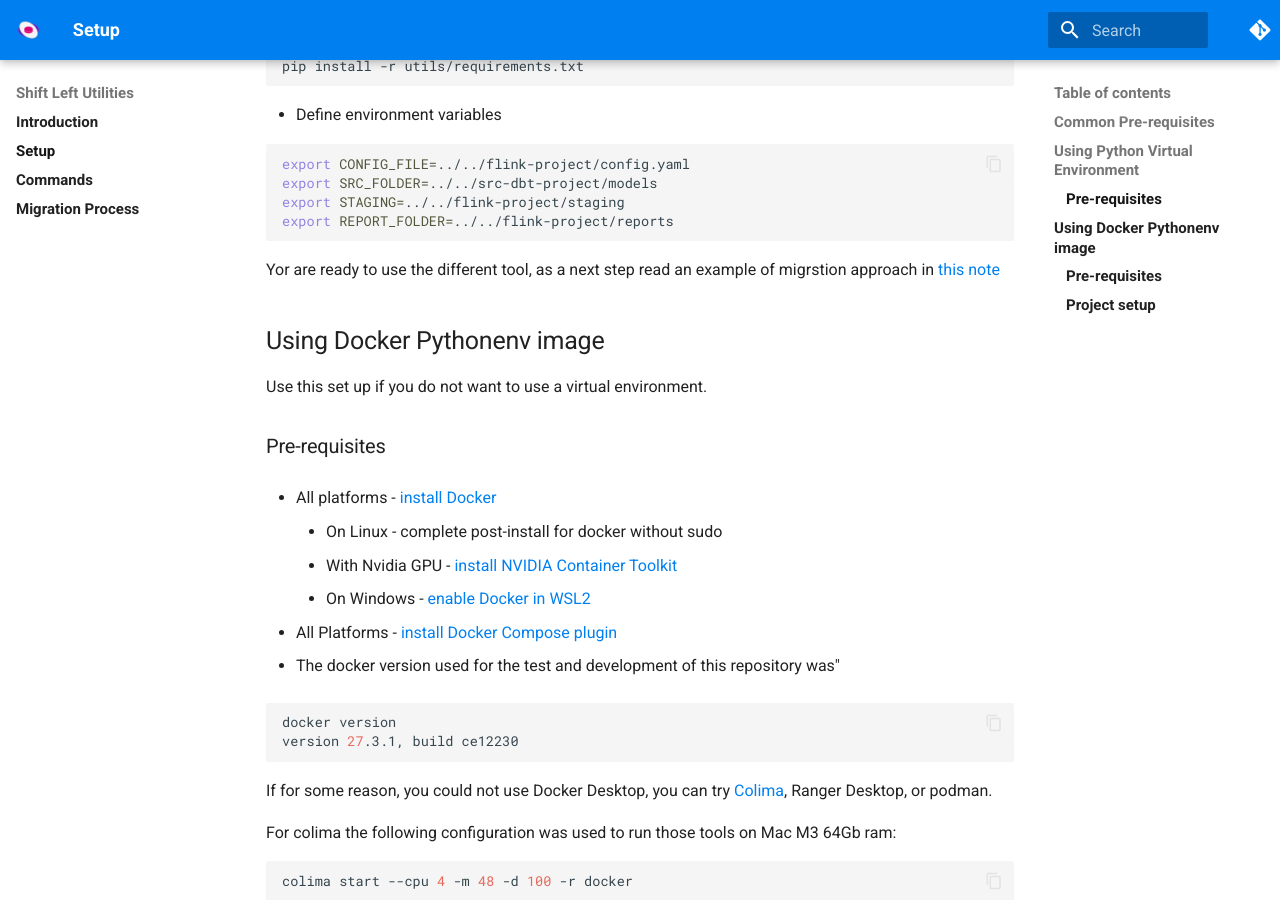
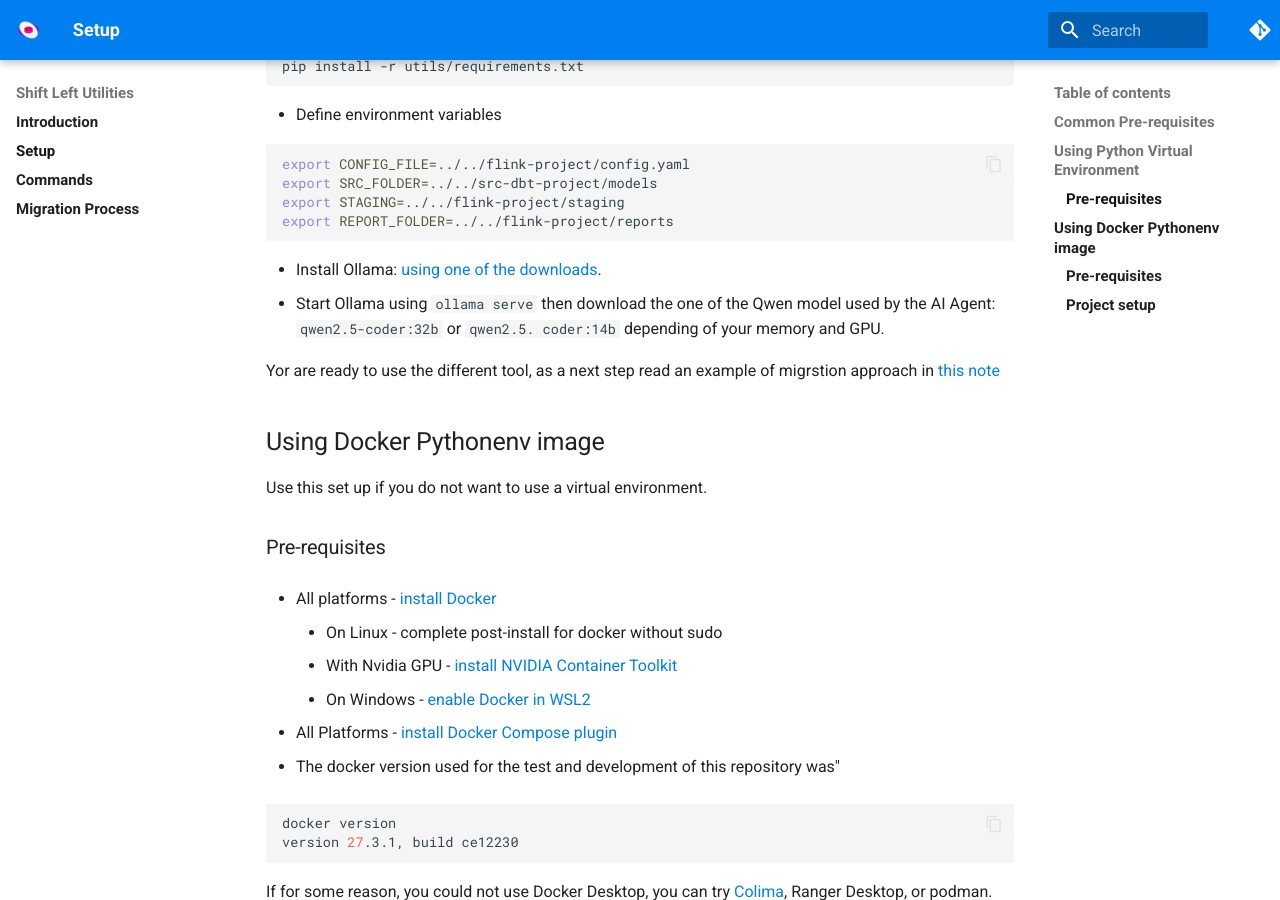
Before and after one commit to jbcodeforce/shift_left_utils, an MkDocs documentation site: the page built from docs/setup.md, in a window 1280 px wide and 900 px high, scrolled down 1553 px. Built offline with MkDocs 1.6.1 and Material for MkDocs 9.7.7, drawn with Linux system fonts in a browser that asks for light colours; comment, search, counter and statistics services are not loaded.

Commit message:
update to setup to add ollama

````diff
--- a/docs/setup.md
+++ b/docs/setup.md
@@ -78,6 +78,9 @@ export STAGING=../../flink-project/staging
 export REPORT_FOLDER=../../flink-project/reports
 ```
 
+* Install Ollama: [using one of the downloads](https://ollama.com/download).
+* Start Ollama using `ollama serve` then download the one of the Qwen model used by the AI Agent: `qwen2.5-coder:32b` or `qwen2.5. coder:14b` depending of your memory and GPU.
+
 Yor are ready to use the different tool, as a next step read an example of migrstion approach in [this note](./migration.md#migration-process)
 
 ## Using Docker Pythonenv image
````
